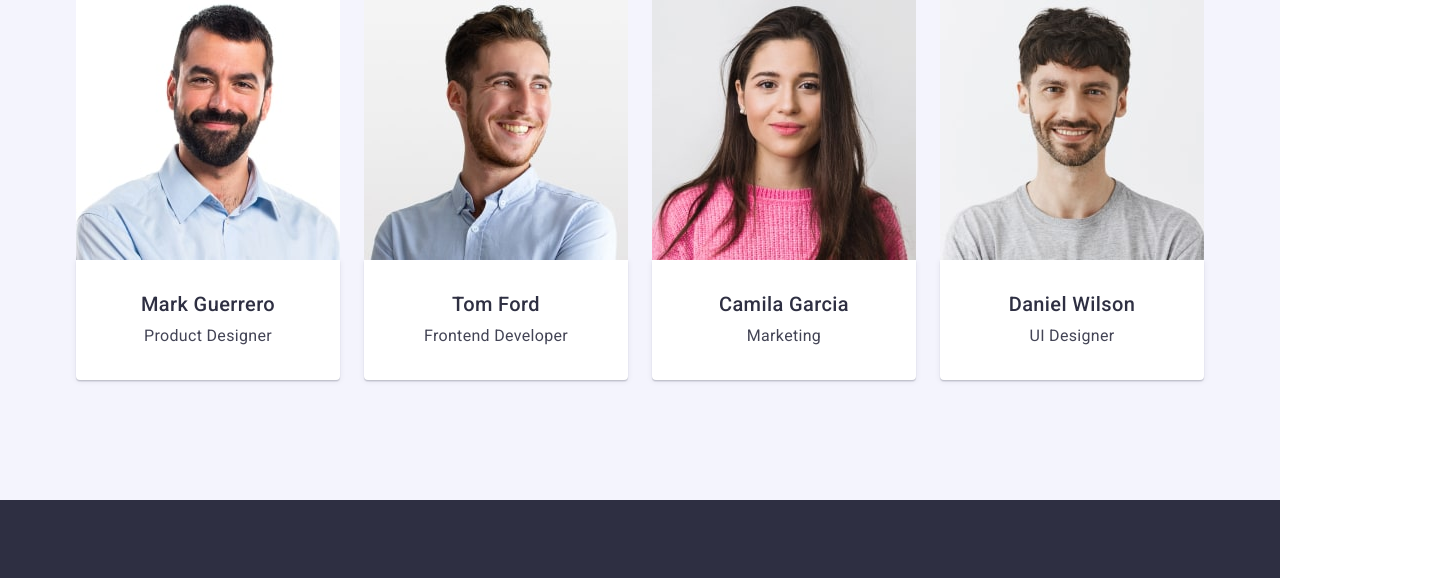
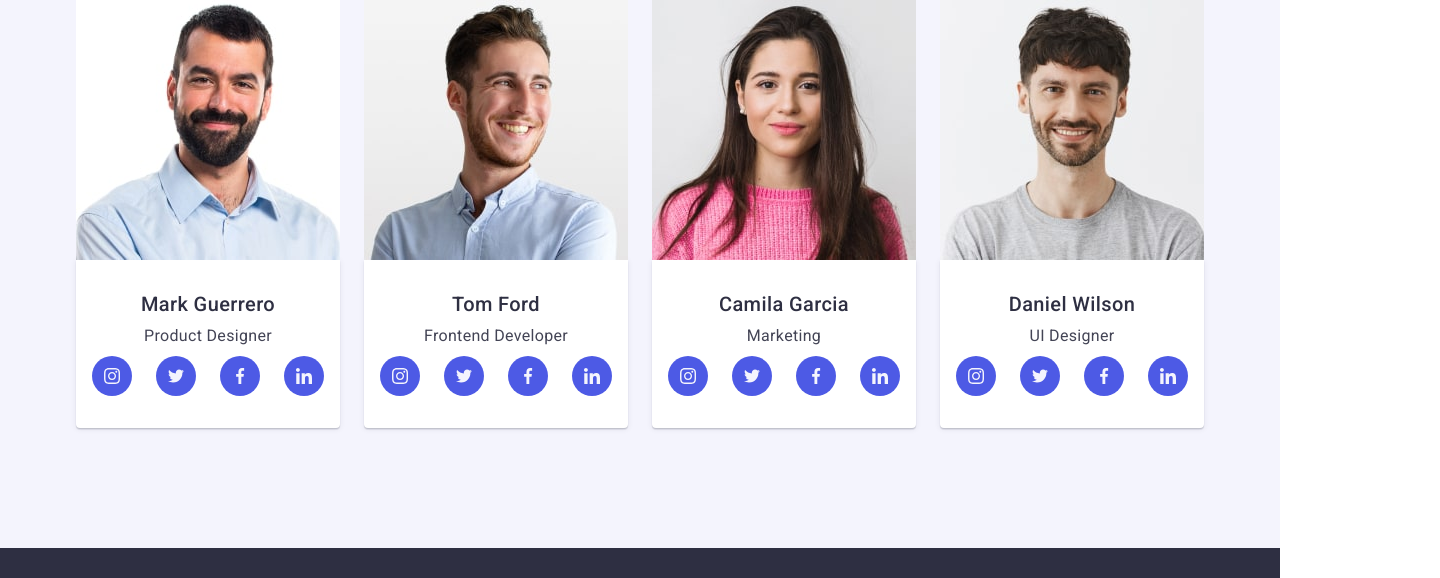
Before and after one commit to Alex-diver/goit-markup-hw-04, a plain HTML site: page index.html in a window 1280 px wide. Shown: the part 1805-2383 px from the top of the page, 1440 px wide, since content can reach past the window. Drawn offline with nearby package versions, Linux system fonts and the light colour scheme.

Commit message:
Initial commit

```diff
--- a/css/styles.css
+++ b/css/styles.css
@@ -150,12 +150,14 @@ img {
 }
 /* ---------------------Hero--------------------- */
 .hero {
-	/* width: 1440px; */
+	width: 1440px;
+	height: 600px;
 	left: 0px;
 	top: 72px;
-	height: 600px;
 	padding: 188px 0;
-	background: #2e2f42;
+	background-image: linear-gradient(rgba(46, 47, 66, 0.7), rgba(46, 47, 66, 0.7)), url(../images/people-office.jpg);
+	background-repeat: no-repeat;
+	background-position: center;
 }
 .hero-title {
 	width: 496px;
@@ -255,7 +257,25 @@ img {
 	text-align: center;
 	color: #434455;
 	letter-spacing: 0.02em;
-	margin-top: 8px;
+	margin: 8px 0 8px;
+}
+.team-social-list {
+	display: flex;
+	justify-content: center;
+	gap: 24px;
+}
+.team-social-item {
+	width: 40px;
+	height: 40px;
+}
+.taem-social-link {
+	display: flex;
+	justify-content: center;
+	align-items: center;
+	width: 100%;
+	height: 100%;
+	border-radius: 50%;
+	background-color: #4d5ae5;
 }
 /* ---------------------Filter--------------------- */
 .filter {
--- a/index.html
+++ b/index.html
@@ -101,6 +101,30 @@
 							<div class="blok-team">
 								<h3 class="team-subtitle subtitle">Mark Guerrero</h3>
 								<p class="team-text">Product Designer</p>
+								<ul class="team-social-list list">
+									<li class="team-social-item">
+										<a href="" class="taem-social-link link">
+											<svg class="team-social-icon" width="16px" height="16px" ;>
+												<use href="./images/symbol-defs.svg#icon-instagram"></use>
+											</svg>
+										</a>
+									</li>
+									<li class="team-social-item"
+										><a href="" class="taem-social-link link"
+											><svg class="team-social-icon" width="16px" height="16px" ;>
+												<use href="./images/symbol-defs.svg#icon-twitter"></use></svg></a
+									></li>
+									<li class="team-social-item"
+										><a href="" class="taem-social-link link"
+											><svg class="team-social-icon" width="16px" height="16px" ;>
+												<use href="./images/symbol-defs.svg#icon-facebook"></use></svg></a
+									></li>
+									<li class="team-social-item"
+										><a href="" class="taem-social-link link"
+											><svg class="team-social-icon" width="16px" height="16px" ;>
+												<use href="./images/symbol-defs.svg#icon-linkedin"></use></svg></a
+									></li>
+								</ul>
 							</div>
 						</li>
 						<li>
@@ -108,6 +132,30 @@
 							<div class="blok-team">
 								<h3 class="team-subtitle subtitle">Tom Ford</h3>
 								<p class="team-text">Frontend Developer</p>
+								<ul class="team-social-list list">
+									<li class="team-social-item">
+										<a href="" class="taem-social-link link">
+											<svg class="team-social-icon" width="16px" height="16px" ;>
+												<use href="./images/symbol-defs.svg#icon-instagram"></use>
+											</svg>
+										</a>
+									</li>
+									<li class="team-social-item"
+										><a href="" class="taem-social-link link"
+											><svg class="team-social-icon" width="16px" height="16px" ;>
+												<use href="./images/symbol-defs.svg#icon-twitter"></use></svg></a
+									></li>
+									<li class="team-social-item"
+										><a href="" class="taem-social-link link"
+											><svg class="team-social-icon" width="16px" height="16px" ;>
+												<use href="./images/symbol-defs.svg#icon-facebook"></use></svg></a
+									></li>
+									<li class="team-social-item"
+										><a href="" class="taem-social-link link"
+											><svg class="team-social-icon" width="16px" height="16px" ;>
+												<use href="./images/symbol-defs.svg#icon-linkedin"></use></svg></a
+									></li>
+								</ul>
 							</div>
 						</li>
 						<li>
@@ -115,6 +163,30 @@
 							<div class="blok-team">
 								<h3 class="team-subtitle subtitle">Camila Garcia</h3>
 								<p class="team-text">Marketing</p>
+								<ul class="team-social-list list">
+									<li class="team-social-item">
+										<a href="" class="taem-social-link link">
+											<svg class="team-social-icon" width="16px" height="16px" ;>
+												<use href="./images/symbol-defs.svg#icon-instagram"></use>
+											</svg>
+										</a>
+									</li>
+									<li class="team-social-item"
+										><a href="" class="taem-social-link link"
+											><svg class="team-social-icon" width="16px" height="16px" ;>
+												<use href="./images/symbol-defs.svg#icon-twitter"></use></svg></a
+									></li>
+									<li class="team-social-item"
+										><a href="" class="taem-social-link link"
+											><svg class="team-social-icon" width="16px" height="16px" ;>
+												<use href="./images/symbol-defs.svg#icon-facebook"></use></svg></a
+									></li>
+									<li class="team-social-item"
+										><a href="" class="taem-social-link link"
+											><svg class="team-social-icon" width="16px" height="16px" ;>
+												<use href="./images/symbol-defs.svg#icon-linkedin"></use></svg></a
+									></li>
+								</ul>
 							</div>
 						</li>
 						<li>
@@ -122,6 +194,30 @@
 							<div class="blok-team">
 								<h3 class="team-subtitle subtitle">Daniel Wilson</h3>
 								<p class="team-text">UI Designer</p>
+								<ul class="team-social-list list">
+									<li class="team-social-item">
+										<a href="" class="taem-social-link link">
+											<svg class="team-social-icon" width="16px" height="16px" ;>
+												<use href="./images/symbol-defs.svg#icon-instagram"></use>
+											</svg>
+										</a>
+									</li>
+									<li class="team-social-item"
+										><a href="" class="taem-social-link link"
+											><svg class="team-social-icon" width="16px" height="16px" ;>
+												<use href="./images/symbol-defs.svg#icon-twitter"></use></svg></a
+									></li>
+									<li class="team-social-item"
+										><a href="" class="taem-social-link link"
+											><svg class="team-social-icon" width="16px" height="16px" ;>
+												<use href="./images/symbol-defs.svg#icon-facebook"></use></svg></a
+									></li>
+									<li class="team-social-item"
+										><a href="" class="taem-social-link link"
+											><svg class="team-social-icon" width="16px" height="16px" ;>
+												<use href="./images/symbol-defs.svg#icon-linkedin"></use></svg></a
+									></li>
+								</ul>
 							</div>
 						</li>
 					</ul>
```
Also changed, not shown: images/people-office.jpg (added), images/symbol-defs.svg (added).
